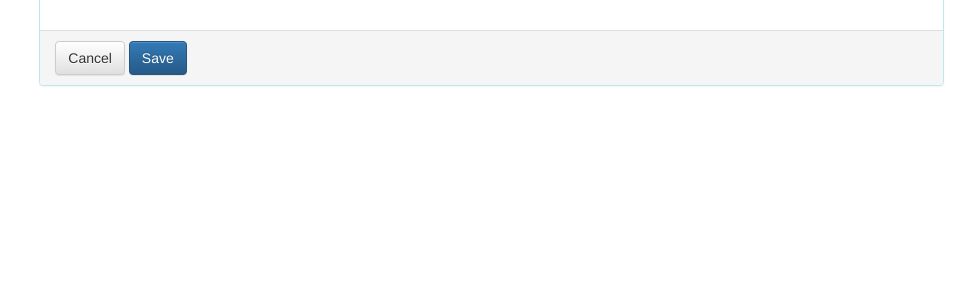
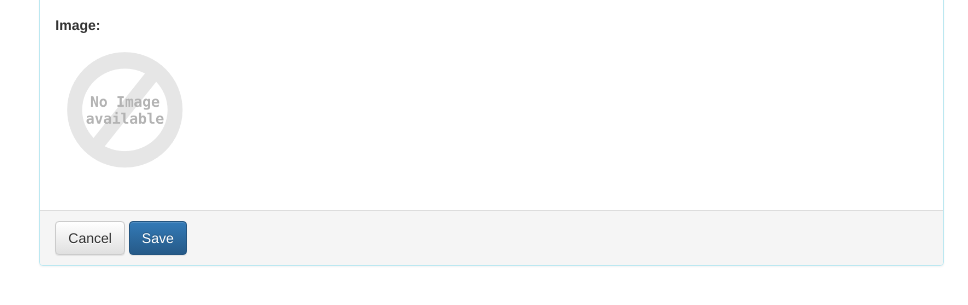
Before and after one commit to aristoteles-nunez/Item-Catalog, a Flask app: template templates/edit_item.html in a window 1280 px wide. Shown: the part 410-715 px from the top of the page, without its empty margins (312-1280 px from the left). Run offline with Flask 2, Linux system fonts and the light colour scheme; the template is opened without the code that fills it: values that come from a table or form of the project are taken from there, others are empty; some libraries are stand-ins or nearby versions.

Commit message:
feat: Image upload

```diff
--- a/app.py
+++ b/app.py
@@ -2,7 +2,10 @@ from flask import Flask, render_template, url_for, request, redirect, flash, jso
 from sqlalchemy import create_engine, desc
 from sqlalchemy.orm import sessionmaker
 from models import Base, Category, User, Item
-from appForms import DeleteItemForm, EditItemForm
+from werkzeug import secure_filename
+from appForms import DeleteItemForm, EditItemForm, UploadImageForm
+
+
 __author__ = 'Sotsir'
 
 app = Flask(__name__)
@@ -98,6 +101,23 @@ def json_api_get_item_by_category(category_id, item_id):
     return jsonify(item.serialize)
 
 
+@app.route('/items/<item_id>/upload/', methods=['GET', 'POST'])
+def image_upload(item_id):
+    form = UploadImageForm()
+    item = db_session.query(Item).filter_by(id=item_id).one()
+    categories = db_session.query(Category).order_by(Category.name).all()
+    if form.validate_on_submit():
+        filename = 'images/' + secure_filename(form.photo.data.filename)
+        form.photo.data.save('static/' + filename)
+        item.image_path = filename
+        db_session.add(item)
+        db_session.commit()
+        flash("Image for '{}' successfully uploaded".format(item.name))
+        return redirect(url_for('edit_item', category_id=item.category_id, item_id=item_id))
+    return render_template('upload.html', categories=categories, active_category=int(item.category_id),
+                           form=form, item=item, logged_in=False)
+
+
 if __name__ == '__main__':
     app.secret_key = 'super_secret_key_for_catalog_item'
     app.debug = True
--- a/appForms.py
+++ b/appForms.py
@@ -1,6 +1,7 @@
 from flask_wtf import Form
 from wtforms import SubmitField, StringField, TextAreaField, IntegerField
 from wtforms.validators import DataRequired, Length
+from flask_wtf.file import FileRequired, FileAllowed, FileField
 
 
 class EditItemForm(Form):
@@ -12,3 +13,10 @@ class EditItemForm(Form):
 
 class DeleteItemForm(Form):
     delete = SubmitField('Delete')
+
+
+class UploadImageForm(Form):
+    photo = FileField('Image for item', validators=[
+        FileRequired(),
+        FileAllowed(['jpg', 'jpeg', 'png', 'gif'], 'Format not supported')])
+    send = SubmitField('Upload new image')
--- a/templates/edit_item.html
+++ b/templates/edit_item.html
@@ -25,6 +25,18 @@
                     {%- endfor -%}
                 </select>
             </div>
+            <div class="form-group">
+                <label class="control-label">Image: </label>
+                <div style="width:140px;">
+                <a href="{{ url_for('image_upload', item_id=item.id ) }}" data-toggle="tooltip" data-placement="right" title="Click to change Image" >
+                    {%- if item.image_path and item.image_path|length > 0 -%}
+                        <img class="media-object" src="{{ url_for('static', filename=item.image_path) }}" width="140">
+                    {%- else -%}
+                        <img class="media-object" src="{{ url_for('static', filename='images/noimage.png') }}" width="140">
+                    {%- endif -%}
+                </a>
+                </div>
+            </div>
         </div>
         <div class="panel-footer">
             <a href="{{ url_for('get_item_by_category', category_id=item.category_id, item_id=item.id ) }}">
@@ -35,4 +47,9 @@
     </form>
 </div>
 
+<script type="text/javascript" charset="utf-8">
+    $(function () {
+      $('[data-toggle="tooltip"]').tooltip()
+    })
+</script>
 {% endblock %}
```
Also changed, not shown: templates/upload.html (added, +21 -0 lines).
